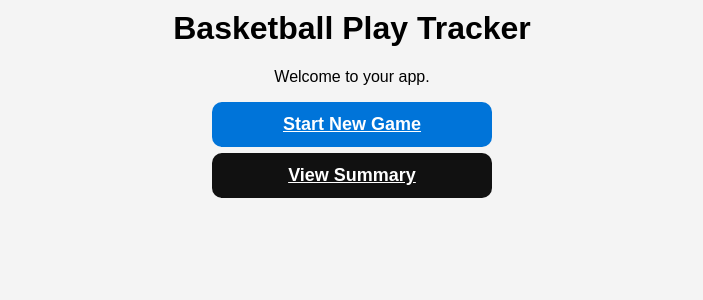
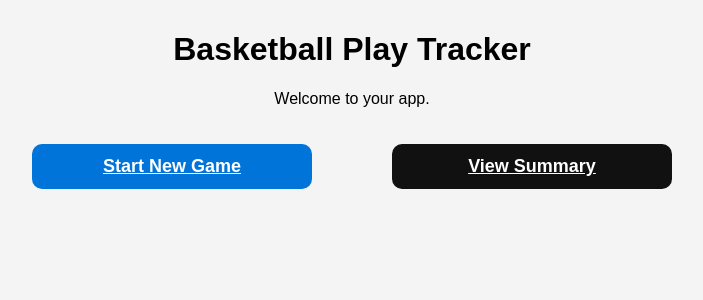
Before and after one commit to dsnedden19/playtracker, a Flask app: page / in a window 1280 px wide. Shown: the top 300 px of the page, without its empty margins (288-991 px from the left). Run offline with Flask 3, Linux system fonts and the light colour scheme.

Commit message:
Add files via upload

```diff
--- a/playtracker/static/style.css
+++ b/playtracker/static/style.css
@@ -61,3 +61,10 @@ body {
         max-width: 280px;
     }
 }
+
+.button-grid {
+    display: grid;
+    grid-template-columns: 1fr 1fr;
+    gap: 20px;
+    margin-top: 30px;
+}
--- a/playtracker/templates/home.html
+++ b/playtracker/templates/home.html
@@ -1,10 +1,20 @@
+<!DOCTYPE html>
+<html lang="en">
+<head>
+    <meta charset="UTF-8">
+    <meta name="viewport" content="width=device-width, initial-scale=1">
+
     <link rel="stylesheet" href="/static/style.css">
+    <title>Basketball Play Tracker</title>
+</head>
 
+<body>
     <div class="container">
         <h1>Basketball Play Tracker</h1>
 
         <p>Welcome to your app.</p>
 
+        <div class="button-grid">
             <a href="/setup" class="button" style="background-color: #0074D9;">
                 Start New Game
             </a>
@@ -13,3 +23,6 @@
                 View Summary
             </a>
         </div>
+    </div>
+</body>
+</html>
```
Lines whose indentation alone changed are shown as unchanged.
